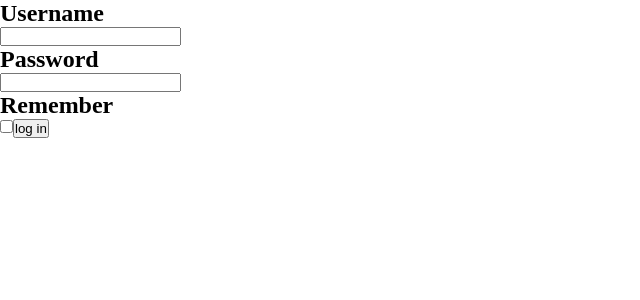
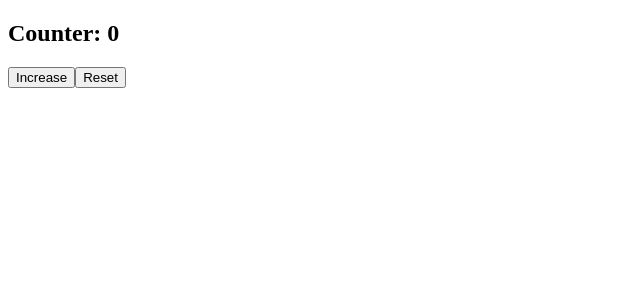
Before and after one commit to Erodot0/react-exercises, a React (Create React App) app in the folder my-app/: page / in a window 1280 px wide. Shown: the top 300 px of the page, without its empty margins (0-640 px from the left). Built offline with nearby package versions, Linux system fonts and the light colour scheme.

Commit message:
added useEffect in counter.js

```diff
--- a/my-app/src/App.js
+++ b/my-app/src/App.js
@@ -3,11 +3,11 @@ import React from "react";
 // import { Container } from "./Container";
 // import { DisplayLanguage } from "./DisplayLanguage";
 // import { LanguageContext } from "./LanguageContext";
-// import { Counter } from "./Counter";
+import { Counter } from "./Counter";
 // import { HelloWorld } from "./HelloWorld";
 // import { Welcome } from "./Welcome";
 // import { InteractiveWelcome } from "./InteractiveWelcome";
-import { Login } from "./Login";
+// import { Login } from "./Login";
 // import { UncontrolledLogin } from "./UncontrolledLogin";
 // import { TodoList } from "./TodoList";
 
@@ -36,9 +36,9 @@ export class App extends React.Component {
                 {/* <HelloWorld /> */}
                 {/* <Welcome name="john" age="12"/> */}
                 {/* <Sum numbers={[1,2,3,4,5,6]}/> */}
-                {/* <Counter initialValue={0} incrementAmount={1} incrementInterval={1000}/> */}
+                <Counter initialValue={0} incrementAmount={1} incrementInterval={1000}/>
                 {/* <InteractiveWelcome /> */}
-                <Login />
+                {/* <Login /> */}
                 {/* <UncontrolledLogin /> */}
                 {/* <TodoList render={(name,remove) => {
                     return (
--- a/my-app/src/ClickCounter.js
+++ b/my-app/src/ClickCounter.js
@@ -1,7 +1,15 @@
-import React, { useState } from "react";
+import React, { useEffect, useState } from "react";
 
 export function ClickCounter({initialValue = 0}){
     const [counter, setCounter] = useState(initialValue)
+
+    useEffect(() =>{
+        console.log(`The counter is: ${counter}`)
+    },[counter])
+
+    function resetCounter(){
+        setCounter(initialValue)
+    }
 
     function handleCounterIncrement(){
         setCounter(c => c + 1)
@@ -11,6 +19,7 @@ export function ClickCounter({initialValue = 0}){
         <div>
             <h2>Counter: {counter}</h2>
             <button onClick={handleCounterIncrement}>Increase</button>
+            <button onClick={resetCounter}>Reset</button>
         </div>
     )
 }
--- a/my-app/src/Counter.js
+++ b/my-app/src/Counter.js
@@ -1,7 +1,7 @@
 import React from "react";
-import { ClickTracker } from "./ClickTracker";
+// import { ClickTracker } from "./ClickTracker";
 import { ClickCounter } from "./ClickCounter";
-import { CounterDisplay } from "./CounterDisplay";
+// import { CounterDisplay } from "./CounterDisplay";
 
 export class Counter extends React.Component {
     state = {
--- a/my-app/src/index.js
+++ b/my-app/src/index.js
@@ -1,8 +1,10 @@
-import ReactDom from "react-dom";
-import { App } from "./App";
-import "./index.css"
+import React from 'react';
+import ReactDOM from 'react-dom/client';
+import { App } from './App';
 
-const app = <App />
-const root = document.querySelector("#root")
-
-ReactDom.render(app, root)
+const root = ReactDOM.createRoot(document.getElementById('root'));
+root.render(
+    <React.StrictMode>
+        <App />
+    </React.StrictMode>
+);
```
